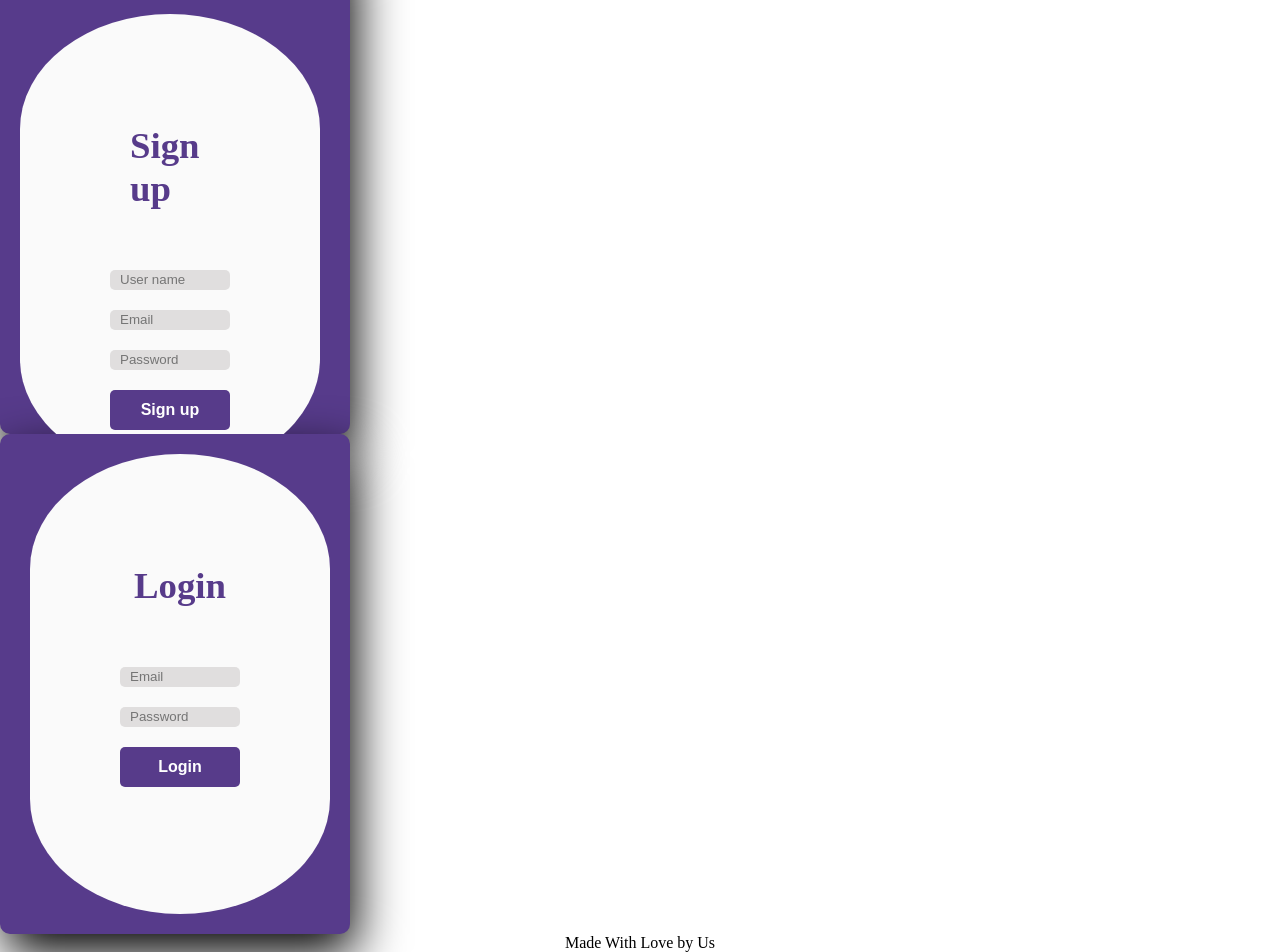
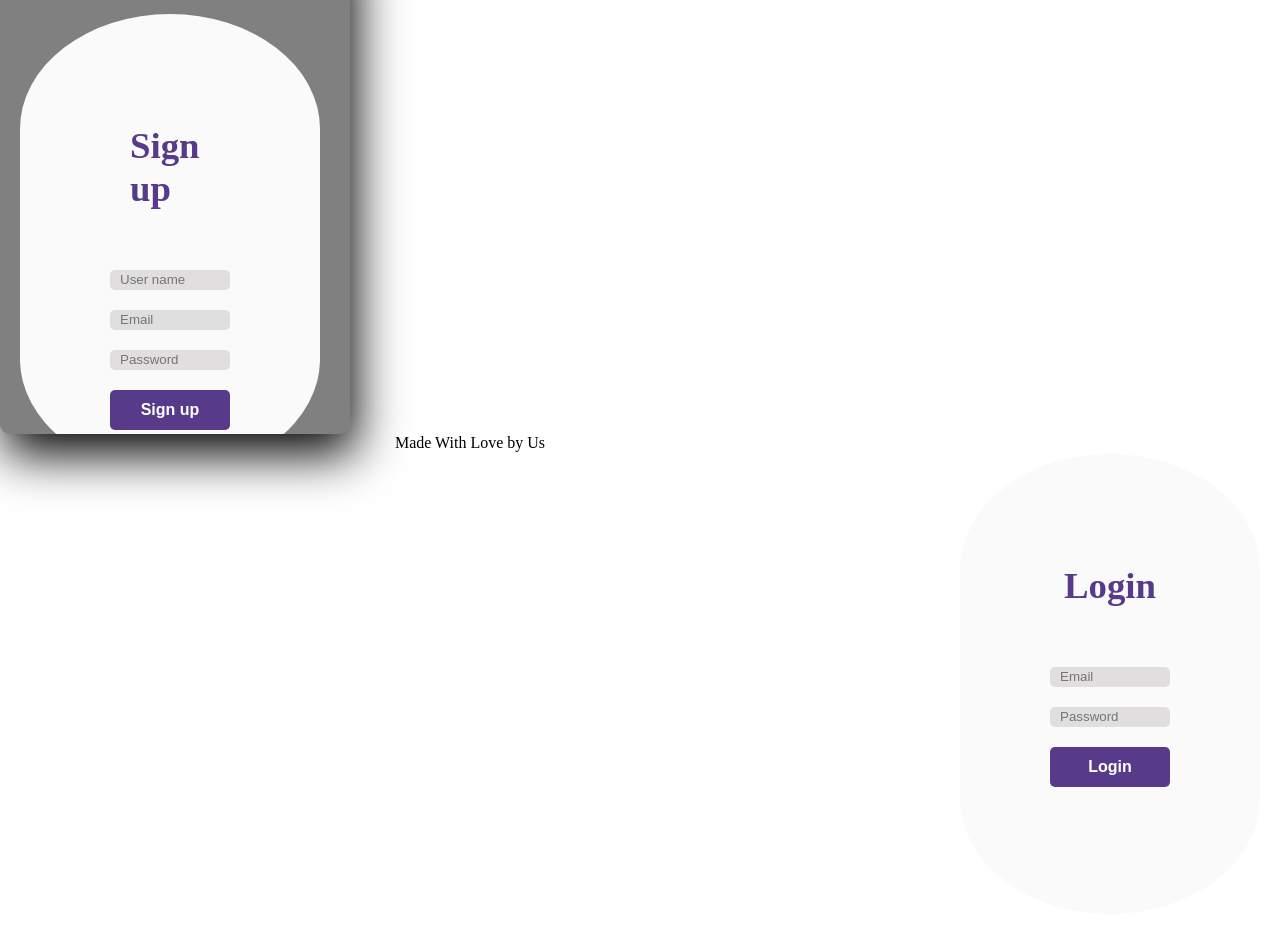
Before and after one commit to djbowen95/Rat-World, a React (Create React App) app in the folder client/: page / in a window 1280 px wide. Shown: the part 146-1098 px from the top of the page. Built offline with nearby package versions, Linux system fonts and the light colour scheme.

Commit message:
displayed side by side

```diff
--- a/client/src/Components/login/Login.js
+++ b/client/src/Components/login/Login.js
@@ -4,7 +4,7 @@ const styles = {
   body: {
     width: "350px",
     height: "500px",
-    background: "#573b8b",
+    background: "grey",
     overflow: "hidden",
     borderRadius: "10px",
     boxShadow: "5px 20px 50px #000",
@@ -111,7 +111,7 @@ function Login() {
           </form>
         </div>
       </div>
-      <div style={styles.body}>
+      <div>
         <div style={styles.login}>
           <form style={styles.form}>
             <label style={styles.label} aria-hidden="true">
```
